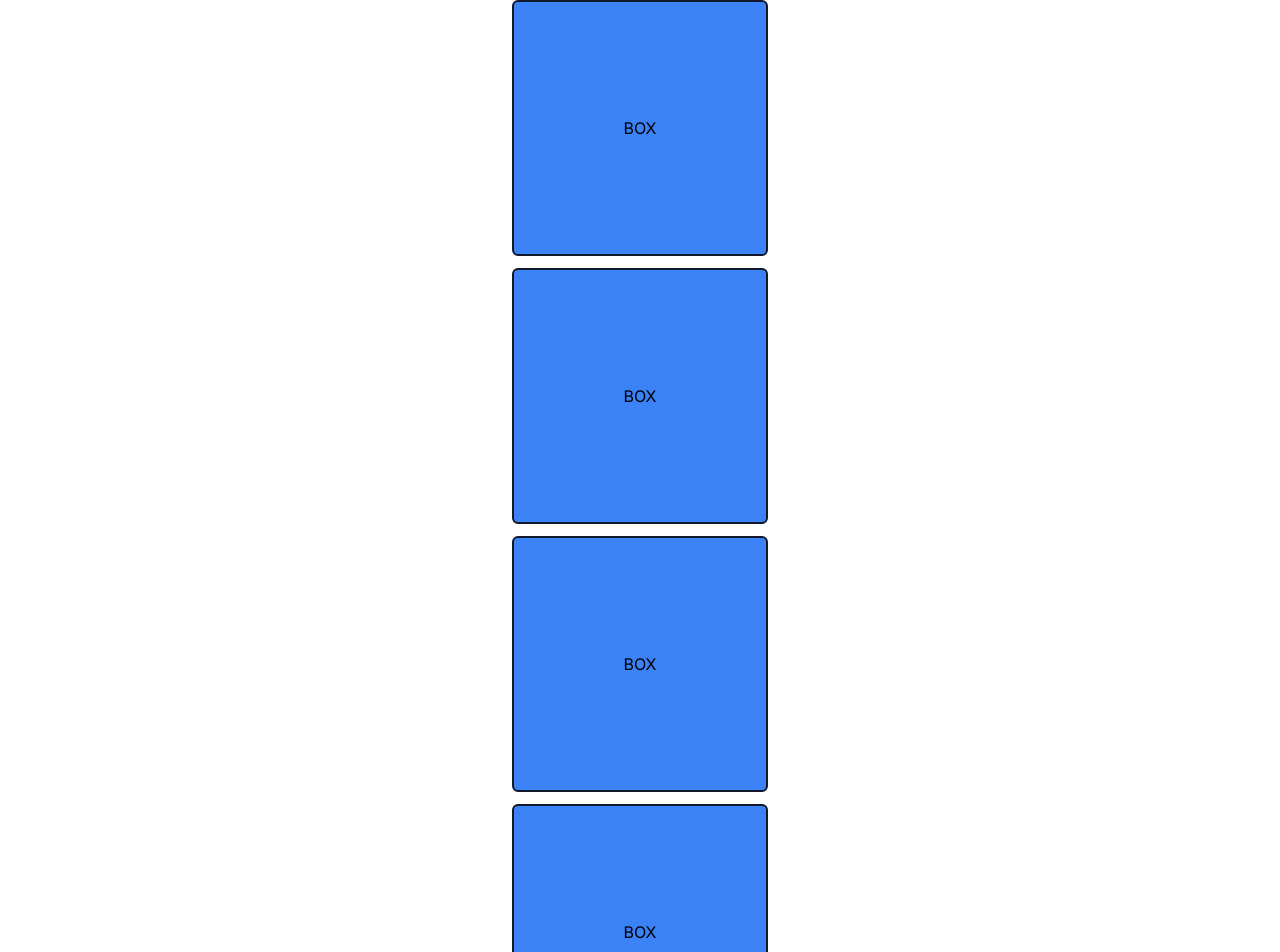
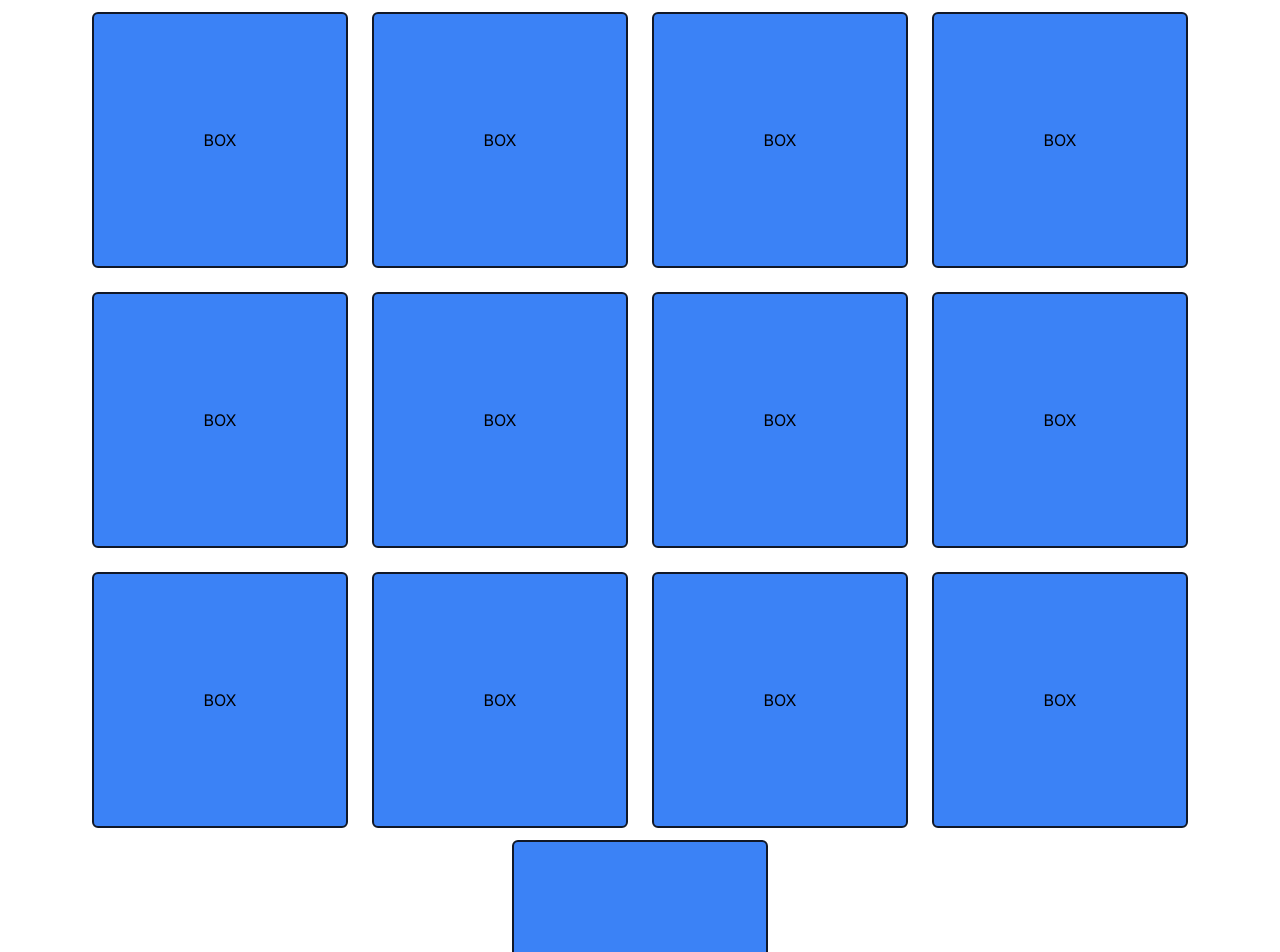
Before and after one commit to nazimboudeffa/coolui-nextjs-talwind, a Next.js app: page /reveal in a window 1280 px wide. Shown: the top 952 px of the page. Built offline with nearby package versions, Linux system fonts and the light colour scheme.

Commit message:
Adding more components

```diff
--- a/src/app/reveal/page.tsx
+++ b/src/app/reveal/page.tsx
@@ -3,8 +3,195 @@ import { motion } from "framer-motion";
 
 export default function Hero() {
   return (
+    <>
+    <div className="flex flex-wrap items-center justify-center">
+        <motion.div
+            initial="hidden"
+            whileInView="visible"
+            viewport={{ once: true, amount: 0.8 }}
+            transition={{ duration: 1, type: "spring", bounce: 0.7 }}
+            variants={{
+                hidden: { opacity: 0, y: 100 },
+                visible: { opacity: 1, y: 0 }
+            }}
+            className="m-3"
+        >
+            <div className="flex items-center justify-center rounded-md border-2 border-gray-900 bg-blue-500 w-64 h-64">
+                BOX
+            </div>
+        </motion.div>
+        <motion.div
+            initial="hidden"
+            whileInView="visible"
+            viewport={{ once: true }}
+            transition={{ duration: 2, type: "spring", bounce: 0.7 }}
+            variants={{
+                hidden: { opacity: 0, y: 100 },
+                visible: { opacity: 1, y: 0 }
+            }}
+            className="m-3"
+        >
+            <div className="flex items-center justify-center rounded-md border-2 border-gray-900 bg-blue-500 w-64 h-64">
+                BOX
+            </div>
+        </motion.div>
+        <motion.div
+            initial="hidden"
+            whileInView="visible"
+            viewport={{ once: true }}
+            transition={{ duration: 3, type: "spring", bounce: 0.7 }}
+            variants={{
+                hidden: { opacity: 0, y: 100 },
+                visible: { opacity: 1, y: 0 }
+            }}
+            className="m-3"
+        >
+            <div className="flex items-center justify-center rounded-md border-2 border-gray-900 bg-blue-500 w-64 h-64">
+                BOX
+            </div>
+        </motion.div>
+        <motion.div
+            initial="hidden"
+            whileInView="visible"
+            viewport={{ once: true }}
+            transition={{ duration: 4, type: "spring", bounce: 0.7 }}
+            variants={{
+                hidden: { opacity: 0, y: 100 },
+                visible: { opacity: 1, y: 0 }
+            }}
+            className="m-3"
+        >
+            <div className="flex items-center justify-center rounded-md border-2 border-gray-900 bg-blue-500 w-64 h-64">
+                BOX
+            </div>
+        </motion.div>
+    </div>
+    <div className="flex flex-wrap items-center justify-center">
+        <motion.div
+            initial="hidden"
+            whileInView="visible"
+            viewport={{ once: true }}
+            transition={{ duration: 1 }}
+            variants={{
+                hidden: { opacity: 0, y: 100 },
+                visible: { opacity: 1, y: 0 }
+            }}
+            className="m-3"
+        >
+            <div className="flex items-center justify-center rounded-md border-2 border-gray-900 bg-blue-500 w-64 h-64">
+                BOX
+            </div>
+        </motion.div>
+        <motion.div
+            initial="hidden"
+            whileInView="visible"
+            viewport={{ once: true }}
+            transition={{ duration: 1 }}
+            variants={{
+                hidden: { opacity: 0, y: 100 },
+                visible: { opacity: 1, y: 0 }
+            }}
+            className="m-3"
+        >
+            <div className="flex items-center justify-center rounded-md border-2 border-gray-900 bg-blue-500 w-64 h-64">
+                BOX
+            </div>
+        </motion.div>
+        <motion.div
+            initial="hidden"
+            whileInView="visible"
+            viewport={{ once: true }}
+            transition={{ duration: 1 }}
+            variants={{
+                hidden: { opacity: 0, y: 100 },
+                visible: { opacity: 1, y: 0 }
+            }}
+            className="m-3"
+        >
+            <div className="flex items-center justify-center rounded-md border-2 border-gray-900 bg-blue-500 w-64 h-64">
+                BOX
+            </div>
+        </motion.div>
+        <motion.div
+            initial="hidden"
+            whileInView="visible"
+            viewport={{ once: true }}
+            transition={{ duration: 1 }}
+            variants={{
+                hidden: { opacity: 0, y: 100 },
+                visible: { opacity: 1, y: 0 }
+            }}
+            className="m-3"
+        >
+            <div className="flex items-center justify-center rounded-md border-2 border-gray-900 bg-blue-500 w-64 h-64">
+                BOX
+            </div>
+        </motion.div>
+    </div>
+    <div className="flex flex-wrap items-center justify-center">
+        <motion.div
+            initial="hidden"
+            whileInView="visible"
+            viewport={{ once: true }}
+            transition={{ duration: 1 }}
+            variants={{
+                hidden: { opacity: 0, y: 100 },
+                visible: { opacity: 1, y: 0 }
+            }}
+            className="m-3"
+        >
+            <div className="flex items-center justify-center rounded-md border-2 border-gray-900 bg-blue-500 w-64 h-64">
+                BOX
+            </div>
+        </motion.div>
+        <motion.div
+            initial="hidden"
+            whileInView="visible"
+            viewport={{ once: true }}
+            transition={{ duration: 1 }}
+            variants={{
+                hidden: { opacity: 0, y: 100 },
+                visible: { opacity: 1, y: 0 }
+            }}
+            className="m-3"
+        >
+            <div className="flex items-center justify-center rounded-md border-2 border-gray-900 bg-blue-500 w-64 h-64">
+                BOX
+            </div>
+        </motion.div>
+        <motion.div
+            initial="hidden"
+            whileInView="visible"
+            viewport={{ once: true }}
+            transition={{ duration: 1 }}
+            variants={{
+                hidden: { opacity: 0, y: 100 },
+                visible: { opacity: 1, y: 0 }
+            }}
+            className="m-3"
+        >
+            <div className="flex items-center justify-center rounded-md border-2 border-gray-900 bg-blue-500 w-64 h-64">
+                BOX
+            </div>
+        </motion.div>
+        <motion.div
+            initial="hidden"
+            whileInView="visible"
+            viewport={{ once: true }}
+            transition={{ duration: 1 }}
+            variants={{
+                hidden: { opacity: 0, y: 100 },
+                visible: { opacity: 1, y: 0 }
+            }}
+            className="m-3"
+        >
+            <div className="flex items-center justify-center rounded-md border-2 border-gray-900 bg-blue-500 w-64 h-64">
+                BOX
+            </div>
+        </motion.div>
+    </div>
     <div className="flex flex-col items-center justify-between">
-        <motion.div
+    <motion.div
             initial="hidden"
             whileInView="visible"
             viewport={{ once: true }}
@@ -100,8 +287,8 @@ export default function Hero() {
             viewport={{ once: true }}
             transition={{ duration: 1 }}
             variants={{
-                hidden: { opacity: 0, y: 100 },
-                visible: { opacity: 1, y: 0 }
+                hidden: { y: 100 },
+                visible: { y: 0 }
             }}
             className="mb-3"
         >
@@ -115,68 +302,8 @@ export default function Hero() {
             viewport={{ once: true }}
             transition={{ duration: 1 }}
             variants={{
-                hidden: { opacity: 0, y: 100 },
-                visible: { opacity: 1, y: 0 }
-            }}
-            className="mb-3"
-        >
-            <div className="flex items-center justify-center rounded-md border-2 border-gray-900 bg-blue-500 w-64 h-64">
-                BOX
-            </div>
-        </motion.div>
-        <motion.div
-            initial="hidden"
-            whileInView="visible"
-            viewport={{ once: true }}
-            transition={{ duration: 1 }}
-            variants={{
-                hidden: { opacity: 0, y: 100 },
-                visible: { opacity: 1, y: 0 }
-            }}
-            className="mb-3"
-        >
-            <div className="flex items-center justify-center rounded-md border-2 border-gray-900 bg-blue-500 w-64 h-64">
-                BOX
-            </div>
-        </motion.div>
-        <motion.div
-            initial="hidden"
-            whileInView="visible"
-            viewport={{ once: true }}
-            transition={{ duration: 1 }}
-            variants={{
-                hidden: { opacity: 0, y: 100 },
-                visible: { opacity: 1, y: 0 }
-            }}
-            className="mb-3"
-        >
-            <div className="flex items-center justify-center rounded-md border-2 border-gray-900 bg-blue-500 w-64 h-64">
-                BOX
-            </div>
-        </motion.div>
-        <motion.div
-            initial="hidden"
-            whileInView="visible"
-            viewport={{ once: true }}
-            transition={{ duration: 1 }}
-            variants={{
-                hidden: { opacity: 0, y: 100 },
-                visible: { opacity: 1, y: 0 }
-            }}
-            className="mb-3"
-        >
-            <div className="flex items-center justify-center rounded-md border-2 border-gray-900 bg-blue-500 w-64 h-64">
-                BOX
-            </div>
-        </motion.div>
-        <motion.div
-            initial="hidden"
-            whileInView="visible"
-            viewport={{ once: true }}
-            transition={{ duration: 1 }}
-            variants={{
-                hidden: { opacity: 0, y: 100 },
-                visible: { opacity: 1, y: 0 }
+                hidden: { y: 100 },
+                visible: { y: 0 }
             }}
             className="mb-3"
         >
@@ -185,5 +312,6 @@ export default function Hero() {
             </div>
         </motion.div>
     </div>
+    </>
   );
 }
```
